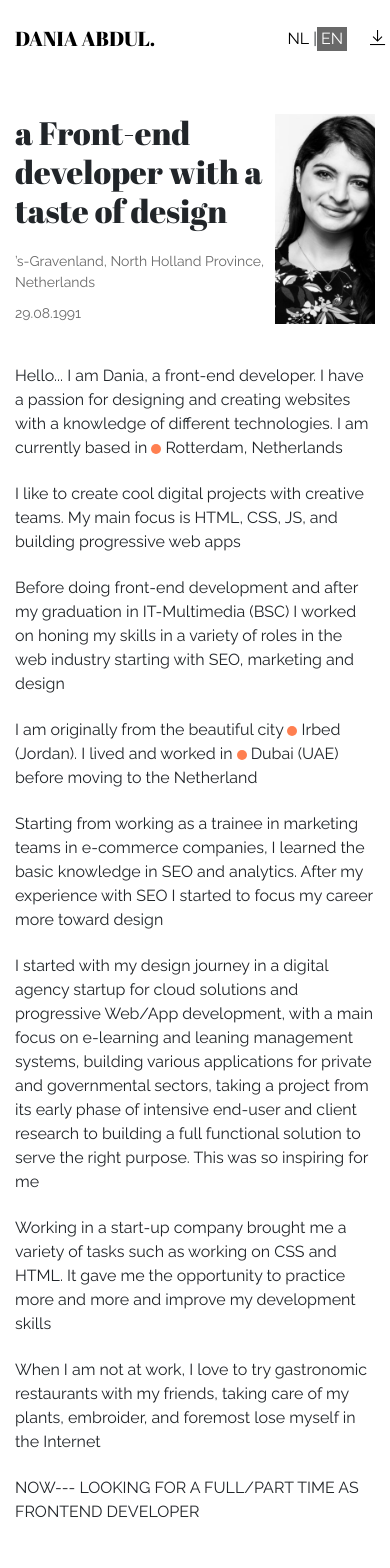
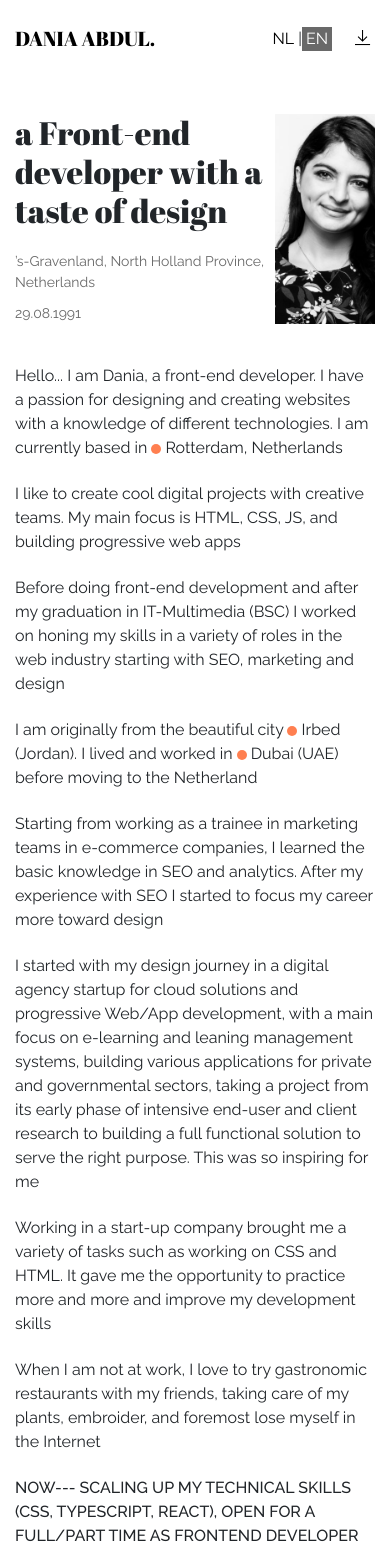
Before and after one commit to Dania-abdul/portfolio, a React (Create React App) app: page /cv in a window 390 px wide. Shown: the top 1568 px of the page. Built offline with nearby package versions, Linux system fonts and the light colour scheme; what office-ui-fabric-react would draw is missing.

Commit message:
fix cv print

```diff
--- a/public/index.html
+++ b/public/index.html
@@ -17,6 +17,7 @@
       crossorigin="anonymous"></script>
     <script src="https://maxcdn.bootstrapcdn.com/bootstrap/4.0.0/js/bootstrap.min.js" integrity="sha384-JZR6Spejh4U02d8jOt6vLEHfe/JQGiRRSQQxSfFWpi1MquVdAyjUar5+76PVCmYl" crossorigin="anonymous"></script>
     <link href="https://fonts.googleapis.com/css?family=Abril+Fatface|Raleway:300,400,500,600,700,800&display=swap" rel="stylesheet">
+
     <!--
       manifest.json provides metadata used when your web app is installed on a
       user's mobile device or desktop. See https://developers.google.com/web/fundamentals/web-app-manifest/
--- a/src/assets/stylesheets/objects/about.scss
+++ b/src/assets/stylesheets/objects/about.scss
@@ -101,5 +101,10 @@ p[class*="styled"] {
     }
 }
  .styled--bold {
-     font-weight: 500px;
+    text-transform: uppercase;
+     font-weight: 500;
  }
+
+ .print--comment {
+    display: none;
+ }
--- a/src/assets/stylesheets/objects/header.scss
+++ b/src/assets/stylesheets/objects/header.scss
@@ -29,9 +29,15 @@
         transform: translateY(-50%);
         filter: grayscale(0.5);
     }
+
     .col {
         @media only screen and (max-width: 768px) {
-            padding-right: 0;
+            &:first-child{
+                padding-right: 0;
+            }
+            &:last-child {
+                padding-left: 0;
+            }
         }
     }
 }
--- a/src/assets/stylesheets/print.scss
+++ b/src/assets/stylesheets/print.scss
@@ -1,18 +1,22 @@
 @media print{
+
+    a,
+    .header__link{
+        text-decoration: none !important;
+    }
 
     .header {
         position: relative;
     }
 
-    .icon--save{
+    .icon--save,
+    .language-switch,
+    .footer{
         display: none;
     }
 
     .about__img {
         width: 300px;
-    }
-    .footer {
-        display: none;
     }
     .cv-table{
         .row {
@@ -25,4 +29,8 @@
         }
     }
 
+    .print--comment {
+        display: block !important;
+    }
+
 }
--- a/src/cv_page.tsx
+++ b/src/cv_page.tsx
@@ -36,7 +36,8 @@ export class CvComponent extends React.Component <CvProps, CvState> {
                          <div className="about__content-top-inner">
                              <h1 className="about__header">{i18next.t("_cvTitle")}</h1>
                              <p className="about__label">’s-Gravenland, North Holland Province, Netherlands </p>
-                            <p className="about__label">29.08.1991</p>
+                             <p className="about__label">29.08.1991</p>
+                             <p className="about__label print--comment">online version: <a href="https://dania-abdul.github.io/portfolio/cv" className="link">https://dania-abdul.github.io/portfolio/cv</a></p>
                          </div>
                          <img className="about__img img-fluid" aria-label="impressive picture of me" alt="Responsive image" src={Image1} data-lazy-type="image"/>
                      </div>
--- a/src/index.tsx
+++ b/src/index.tsx
@@ -21,7 +21,7 @@ let resources: Resource = {
             "_cvAboutText9": " I started with my design journey in a digital agency startup for cloud solutions and progressive Web/App development, with a main focus on e-learning and leaning management systems, building various applications for private and governmental sectors, taking a project from its early phase of intensive end-user and client research to building a full functional solution to serve the right purpose. This was so inspiring for me",
             "_cvAboutText10": " Working in a start-up company brought me a variety of tasks such as working on CSS and HTML. It gave me the opportunity to practice more and more and improve my development skills",
             "_cvAboutText11": " When I am not at work, I love to try gastronomic restaurants with my friends, taking care of my plants, embroider, and foremost lose myself in the Internet",
-            "_cvAboutText12": " NOW--- LOOKING FOR A FULL/PART TIME AS FRONTEND DEVELOPER",
+            "_cvAboutText12": " NOW--- Scaling up my technical skills (CSS, TypeScript, React), Open for a full/part time as frontend developer",
             "_cvSecTitle-1": "Education",
             "_cvSecTitle-2": "Experience ",
 
@@ -58,7 +58,7 @@ let resources: Resource = {
             "_cvAboutText9": "Mijn ontdekkingsreis op het gebied van ontwerpen begon in een startup die digitale diensten leverde (een digital agency) waaronder cloudoplossingen en PWA's. De meeste aandacht ging uit naar e-learning en LMS-programma's. We bouwden diverse applicaties voor zowel de private als de overheidssector. We waren betrokken bij een project vanaf de allereerste fase, met intensief onderzoek naar klant en eindgebruiker, en bouwden een volledig werkende oplossing die aan het juiste doel beantwoordde. Dat vond ik heel inspirerend",
             "_cvAboutText10": " Het werken in een startup bracht met zich mee dat ik een divers takenpakket had, waaronder werken met CSS en HTML. Het bood mij de gelegenheid om meer en meer ervaring op te doen en mijn programmeervaardigheden te verbeteren",
             "_cvAboutText11": " Als ik niet aan het werk ben, houd ik ervan om met mijn vrienden culinair hoogstaande restaurants uit te proberen, voor mijn planten te zorgen, te borduren, maar vooral op te gaan in het internet",
-            "_cvAboutText12": " NOW--- LOOKING FOR A FULL/PART TIME AS FRONTEND DEVELOPER",
+            "_cvAboutText12": " NOW--- Scaling up my technical skills (CSS, TypeScript, React), Open for a full/part time as frontend developer",
             "_cvSecTitle-1": "Education",
             "_cvSecTitle-2": "Experience ",
 
```
